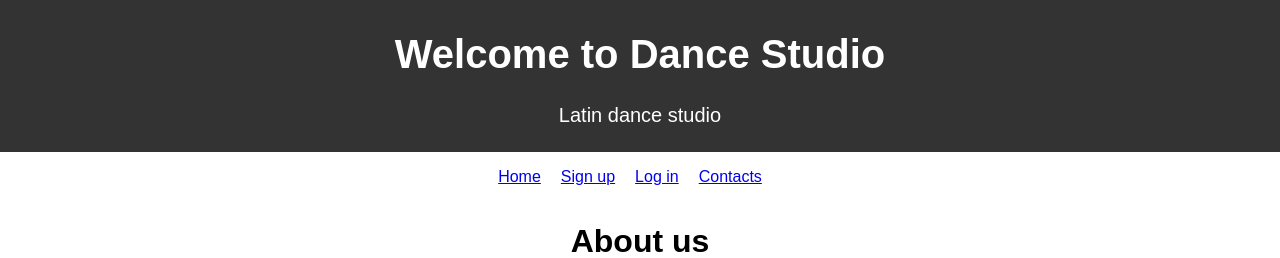
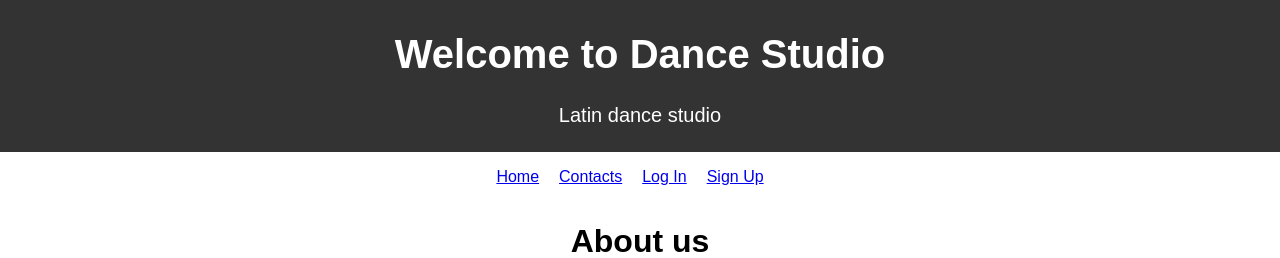
Before and after one commit to karolinaandrulyte/dance-studio, a React (Create React App) app: page / in a window 1280 px wide. Shown: the top 258 px of the page. Built offline with nearby package versions, Linux system fonts and the light colour scheme.

Commit message:
Added Profile.js for user authentication, finished security in App & Navigation, added checkbox for SignUp, works

```diff
--- a/src/App.js
+++ b/src/App.js
@@ -1,32 +1,72 @@
-import React from 'react';
+import React, { useState, useEffect } from 'react';
 import './App.css';
 import Header from './Header';
 import Navigation from "./Navigation";
 import Footer from './Footer';
-import { BrowserRouter, Routes, Route } from "react-router-dom";
+import { BrowserRouter as Router, Routes, Route } from "react-router-dom";
+import AuthService from "./services/auth.service";
 import Home from "./pages/Home";
 import SignUp from './pages/SignUp';
 import LogIn from './pages/LogIn';
 import Contacts from "./pages/Contacts";
 import NoPage from "./pages/NoPage";
+import BoardAdmin from './pages/BoardAdmin'; // Importing your board components
+import BoardStudent from './pages/BoardStudent';
+import BoardTeacher from './pages/BoardTeacher';
+import Profile from './pages/Profile';
 
-function App() {
+const App = () => {
+  const [showAdminBoard, setShowAdminBoard] = useState(false);
+  const [showTeacherBoard, setShowTeacherBoard] = useState(false);
+  const [showStudentBoard, setShowStudentBoard] = useState(false);
+  const [currentUser, setCurrentUser] = useState(undefined);
+
+  useEffect(() => {
+    const user = AuthService.getCurrentUser();
+
+    if (user) {
+      setCurrentUser(user);
+      setShowAdminBoard(user.roles.includes("ROLE_ADMIN"));
+      setShowTeacherBoard(user.roles.includes("ROLE_TEACHER"));
+      setShowStudentBoard(user.roles.includes("ROLE_STUDENT"));
+    }
+  }, []);
+
+  const logOut = () => {
+    AuthService.logout();
+    setCurrentUser(undefined);
+    setShowAdminBoard(false);
+    setShowTeacherBoard(false);
+    setShowStudentBoard(false);
+  };
 
   return (
-    <BrowserRouter>
+    <Router>
     <Header />
-    <Navigation />
-    <Routes> {/* links to .js components */}
+    <Navigation
+      currentUser={currentUser}
+      showAdminBoard={showAdminBoard}
+      showTeacherBoard={showTeacherBoard}
+      showStudentBoard={showStudentBoard}
+      logOut={logOut}
+    />
+    <div className="container mt-3">
+      <Routes>
         <Route path="/" element={<Home />} />
         <Route path="/signup" element={<SignUp />} />
         <Route path="/login" element={<LogIn />} />
         <Route path="/contacts" element={<Contacts />} />
+        <Route path="/admin" element={<BoardAdmin />} />
+        <Route path="/teacher" element={<BoardTeacher />} />
+        <Route path="/student" element={<BoardStudent />} />
+        <Route path="/profile" element={<Profile />} />
         <Route path="*" element={<NoPage />} />
       </Routes>
+    </div>
     <Footer />
-  </BrowserRouter>
+  </Router>
 
   );
-}
+};
 
 export default App;
--- a/src/Navigation.js
+++ b/src/Navigation.js
@@ -1,26 +1,61 @@
 import React from 'react';
 import { Link } from "react-router-dom";
 
-
-function Navigation() {
+const Navigation = ({ currentUser, showAdminBoard, showTeacherBoard, showStudentBoard, logOut }) => {
 
   return (
-    <nav>
-      <ul>  {/* section names visible in website */}
+    <nav className="navbar">
+    <ul>
+      <li>
+        <Link to="/">Home</Link>
+      </li>
+      <li>
+        <Link to="/contacts">Contacts</Link>
+      </li>
+
+      {/* Only show if admin is logged in */}
+      {showAdminBoard && (
         <li>
-          <Link to="/">Home</Link>
+          <Link to="/admin">Admin Board</Link>
         </li>
+      )}
+
+      {/* Only show if teacher is logged in */}
+      {showTeacherBoard && (
         <li>
-          <Link to="/signup">Sign up</Link>
+          <Link to="/teacher">Teacher Board</Link>
         </li>
+      )}
+
+      {/* Only show if student is logged in */}
+      {showStudentBoard && (
         <li>
-          <Link to="/login">Log in</Link>
+          <Link to="/student">Student Board</Link>
         </li>
-        <li>
-          <Link to="/contacts">Contacts</Link>
-        </li>
-      </ul>
-    </nav>
+      )}
+
+      {/* Show these if user is logged in */}
+      {currentUser ? (
+        <>
+          <li>
+            <Link to="/profile">{currentUser.username}'s Profile</Link>
+          </li>
+          <li>
+            <a href="/login" onClick={logOut}>LogOut</a>
+          </li>
+        </>
+      ) : (
+        <>
+          <li>
+            <Link to="/login">Log In</Link>
+          </li>
+          <li>
+            <Link to="/signup">Sign Up</Link>
+          </li>
+        </>
+      )}
+    </ul>
+  </nav>
   );
 
 }
--- /dev/null
+++ b/src/pages/Profile.js
@@ -0,0 +1,47 @@
+import React from "react";
+import AuthService from "../services/auth.service";
+
+
+  const Profile = () => {
+    const currentUser = AuthService.getCurrentUser();
+
+    return (
+        <div className="container">
+         <header className="jumbotron">
+            <h3>
+                <strong>{currentUser.username}</strong> Profile
+            </h3>
+         </header>
+         <p>
+        <strong>First Name:</strong> {currentUser.firstName}
+      </p>
+      <p>
+        <strong>Last Name:</strong> {currentUser.lastName}
+      </p>
+             <p>
+            <strong>Token:</strong> {currentUser.accessToken.substring(0, 20)} ...{" "}
+             {currentUser.accessToken.substr(currentUser.accessToken.length - 20)}
+        </p>
+        <p>
+        <strong>Id:</strong> {currentUser.id}
+        </p>
+
+        <p>
+         <strong>Email:</strong> {currentUser.email}
+        </p>
+
+        <strong>Authorities:</strong>
+      <ul>
+        {currentUser.roles &&
+          currentUser.roles.map((role, index) =>
+            <li key={index}>{role}</li>)
+            }
+      </ul>
+
+
+        </div>
+    );
+
+  };
+
+  export default Profile;
--- a/src/pages/SignUp.js
+++ b/src/pages/SignUp.js
@@ -55,6 +55,7 @@ const SignUp = () => {
   const [firstName, setFirstName] = useState("");
   const [lastName, setLastName] = useState("");
   const [password, setPassword] = useState("");
+  const [isTeacher, setIsTeacher] = useState(false);
   const [successful, setSuccessful] = useState(false);
   const [message, setMessage] = useState("");
 
@@ -92,7 +93,7 @@ const SignUp = () => {
     form.current.validateAll();
 
     if (checkBtn.current.context._errors.length === 0) {
-      AuthService.register(username, email, firstName, lastName, password).then(
+      AuthService.register(username, email, firstName, lastName, password, isTeacher ? 'ROLE_TEACHER' : 'ROLE_STUDENT').then(
         (response) => {
           setMessage(response.data.message);
           setSuccessful(true);
@@ -115,7 +116,7 @@ const SignUp = () => {
     return (
       <div className="col-md-12">
       <div className="card card-container">
-
+      <h2>Sign up form for teachers and students:</h2>
         <Form onSubmit={handleRegister} ref={form}>
           {!successful && (
             <div>
@@ -180,6 +181,17 @@ const SignUp = () => {
               </div>
 
               <div className="form-group">
+                <label>
+                  <input
+                    type="checkbox"
+                    checked={isTeacher}
+                    onChange={(e) => setIsTeacher(e.target.checked)}
+                  />
+                  Register as Teacher
+                </label>
+              </div>
+
+              <div className="form-group">
                 <button className="btn btn-primary btn-block">Submit form</button>
               </div>
             </div>
```
Lines whose indentation alone changed are shown as unchanged.
